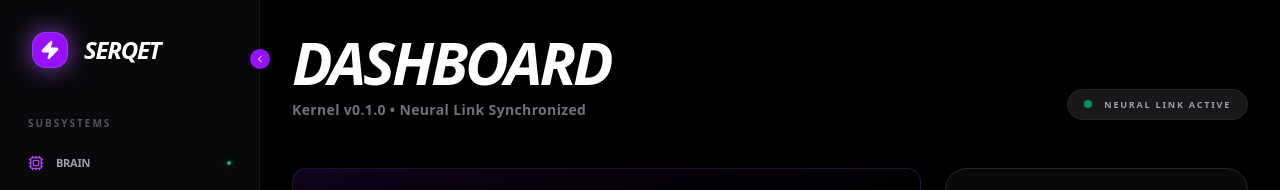
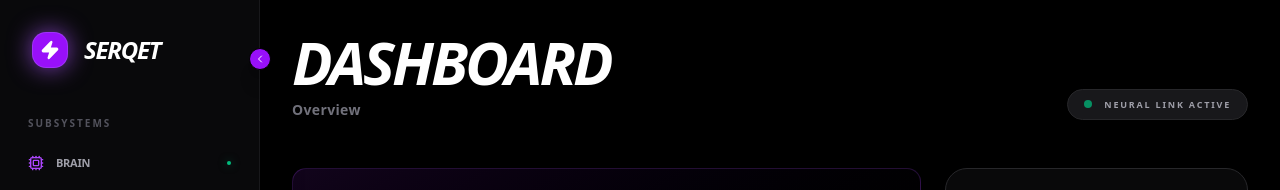
Before and after one commit to bramz/serqet, a Next.js app in the folder dashboard/: page / in a window 1280 px wide. Shown: the top 190 px of the page. Built offline with nearby package versions, Linux system fonts and the light colour scheme; no server answers.

Commit message:
Change dashboard overview subtitle placeholder

```diff
--- a/dashboard/src/components/modules/OverviewModule.tsx
+++ b/dashboard/src/components/modules/OverviewModule.tsx
@@ -10,7 +10,7 @@ export function OverviewModule({ onQuickAction }: { onQuickAction: (q: string) =
       <div className="flex justify-between items-end">
         <div>
           <h1 className="text-6xl font-black tracking-tighter text-white uppercase italic">Dashboard</h1>
-          <p className="text-zinc-500 mt-2 font-bold text-sm tracking-wide">Kernel v0.1.0 • Neural Link Synchronized</p>
+          <p className="text-zinc-500 mt-2 font-bold text-sm tracking-wide">Overview</p>
         </div>
         <div className="flex items-center gap-3 px-4 py-2 bg-zinc-900 rounded-full border border-zinc-800">
             <div className="h-2 w-2 rounded-full bg-emerald-500 animate-pulse" />
```
